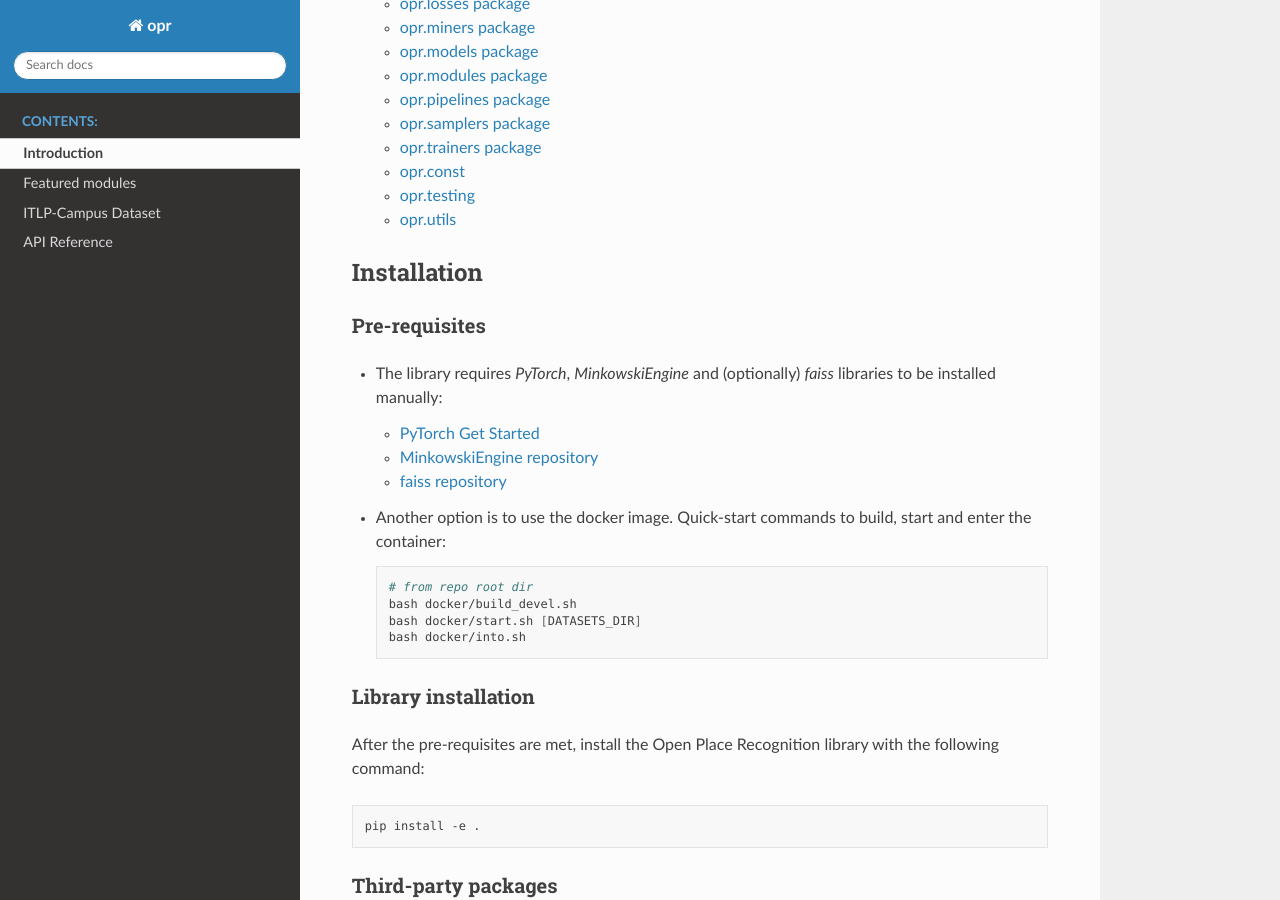
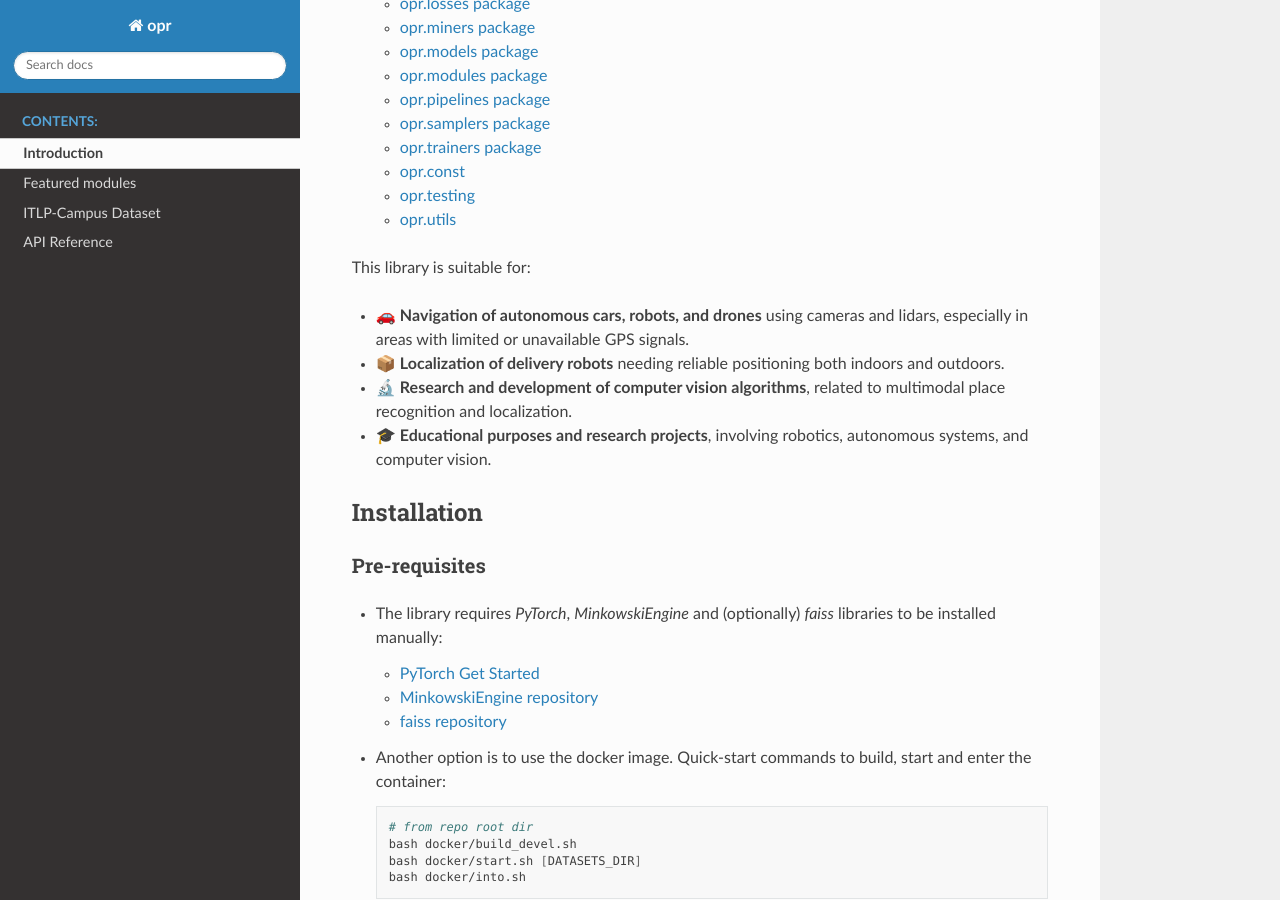
Before and after one commit to OPR-Project/OpenPlaceRecognition, a Sphinx documentation site: the page built from docs/source/index.rst, in a window 1280 px wide and 900 px high, scrolled down 1246 px. Built offline with Sphinx 7.4.7 and the Read the Docs theme 3.1.0, drawn with Linux system fonts in a browser that asks for light colours.

Commit message:
docs: add use cases

```diff
--- a/docs/source/index.rst
+++ b/docs/source/index.rst
@@ -22,6 +22,13 @@ Finally, the position of the closest database descriptor found is considered as
    featured_modules/index
    itlp_dataset
    api/index
+
+This library is suitable for:
+
+* 🚗 **Navigation of autonomous cars, robots, and drones** using cameras and lidars, especially in areas with limited or unavailable GPS signals.
+* 📦 **Localization of delivery robots** needing reliable positioning both indoors and outdoors.
+* 🔬 **Research and development of computer vision algorithms**, related to multimodal place recognition and localization.
+* 🎓 **Educational purposes and research projects**, involving robotics, autonomous systems, and computer vision.
 
 
 Installation
```
Also changed, not shown: README.md (+7 -0 lines).
